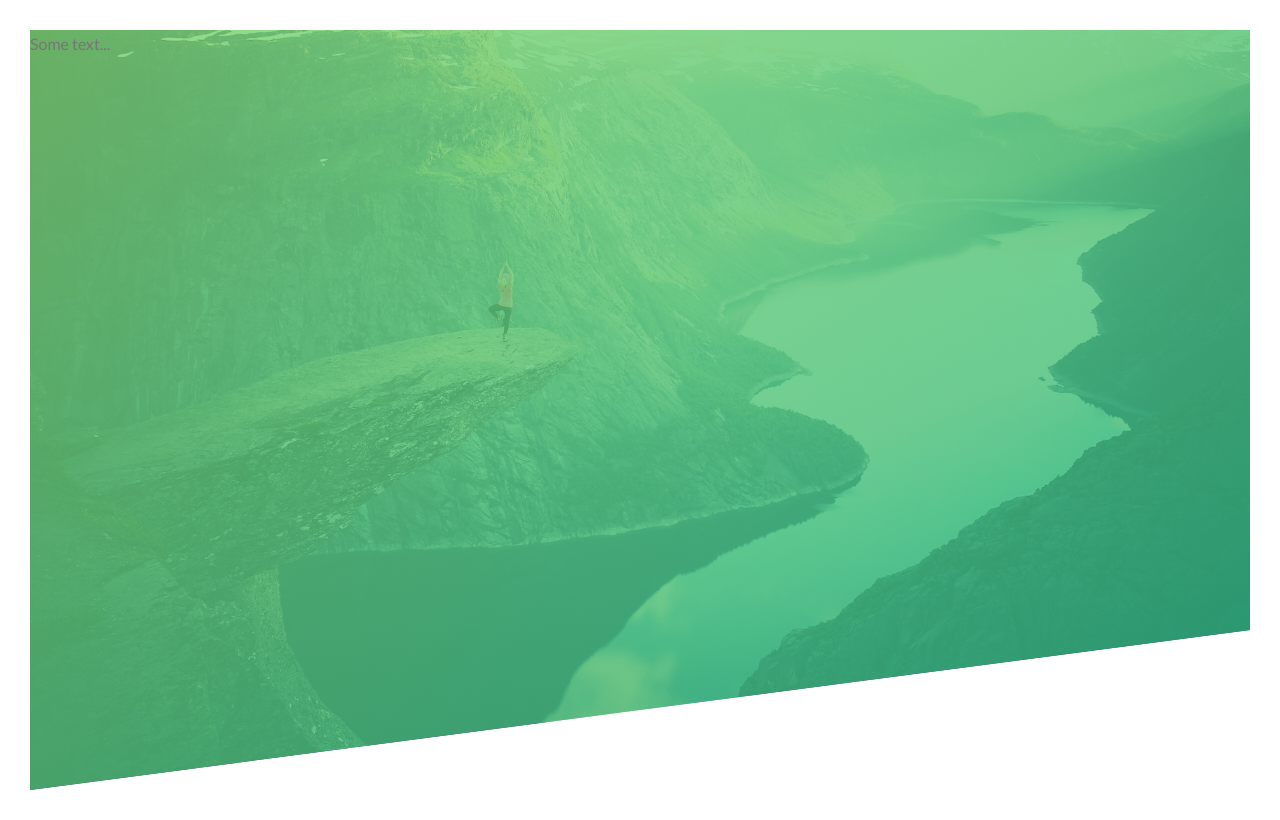
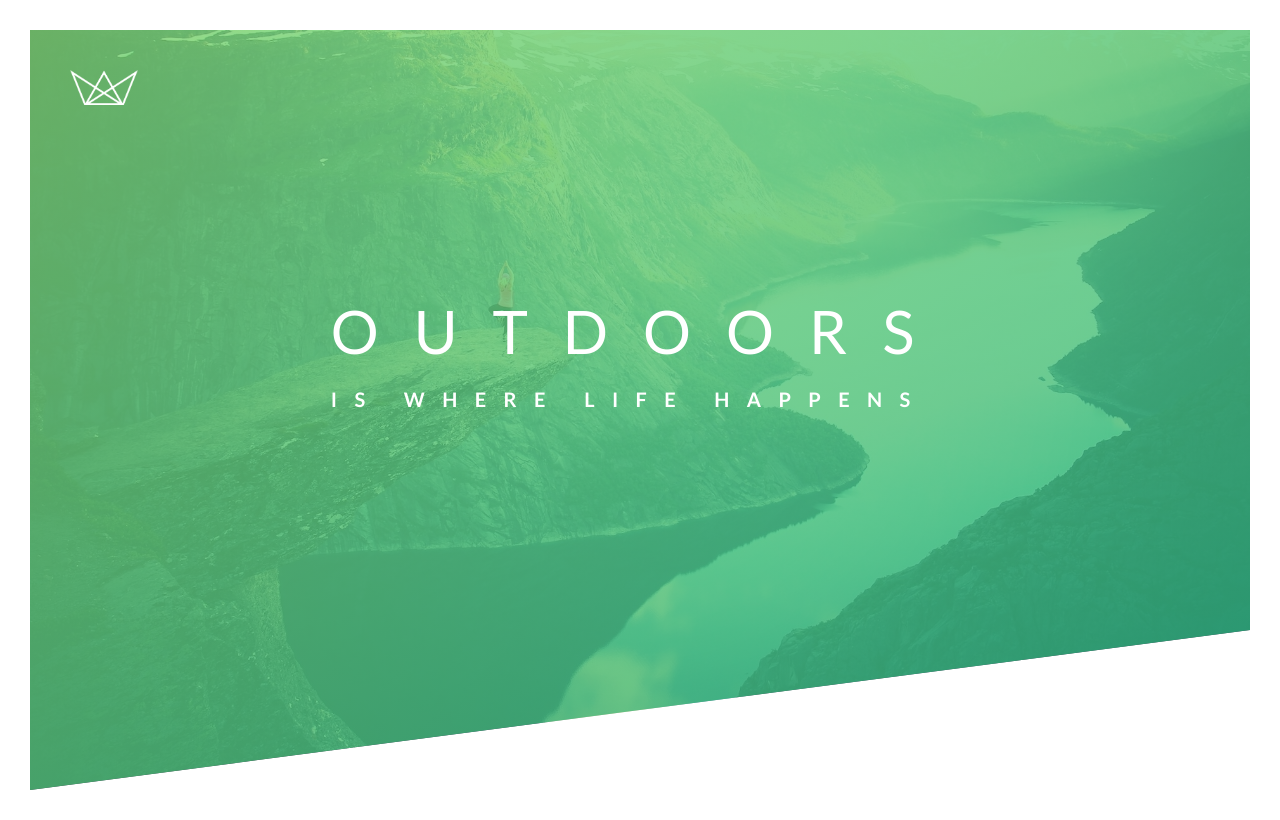
Before and after one commit to Asif-102/1-Natours, a plain HTML site: page index.html in a window 1280 px wide. Drawn offline with Linux system fonts and the light colour scheme.

Commit message:
placed header text center of header section

```diff
--- a/css/style.css
+++ b/css/style.css
@@ -24,9 +24,46 @@ body {
 
 .header {
     height: 95vh;
-    background-image: linear-gradient(to right bottom,rgba(126, 213, 111, 0.8), rgba(40, 180, 131, 0.8)), url(../img/hero.jpg);
+    background-image: linear-gradient(to right bottom, rgba(126, 213, 111, 0.8), rgba(40, 180, 131, 0.8)), url(../img/hero.jpg);
     background-size: cover;
     background-position: top;
+    position: relative;
 
     clip-path: polygon(0 0, 100% 0, 100% 75vh, 0 100%);
 }
+
+.logo-box {
+    position: absolute;
+    top: 40px;
+    left: 40px;
+}
+
+.logo {
+    height: 35px;
+}
+
+.text-box {
+    position: absolute;
+    top: 40%;
+    left:50%;
+    transform: translate(-50%, -40%);
+}
+
+.heading-primary {
+    color: #fff;
+    text-transform: uppercase;
+}
+
+.heading-primary-main {
+    display: block;
+    font-size: 60px;
+    font-weight: 400;
+    letter-spacing: 35px;
+}
+
+.heading-primary-sub {
+    display: block;
+    font-size: 20px;
+    font-weight: 700;
+    letter-spacing: 17.4px;
+}
--- a/index.html
+++ b/index.html
@@ -1,5 +1,6 @@
 <!DOCTYPE html>
 <html lang="en">
+
 <head>
     <meta charset="UTF-8">
     <meta http-equiv="X-UA-Compatible" content="IE=edge">
@@ -12,9 +13,21 @@
 
     <title>Natours | Exciting tours for adventurous people</title>
 </head>
+
 <body>
     <header class="header">
-        Some text...
+        <div class="logo-box">
+            <img src="img/logo-white.png" alt="Logo" class="logo">
+        </div>
+
+        <div class="text-box">
+            <h1 class="heading-primary">
+                <span class="heading-primary-main">Outdoors</span>
+                <span class="heading-primary-sub">is where life happens</span>
+            </h1>
+        </div>
+
     </header>
 </body>
+
 </html>
```
